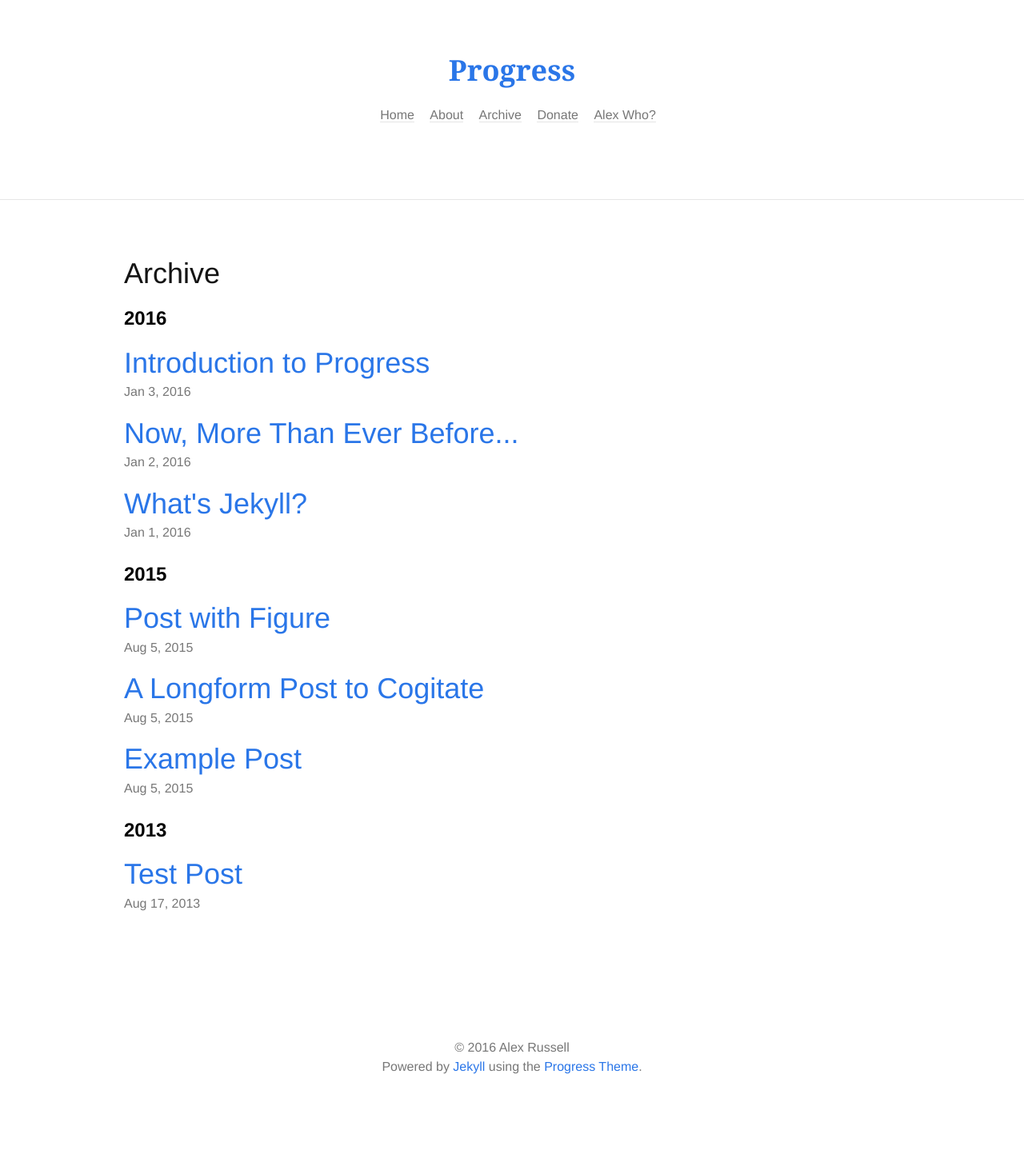
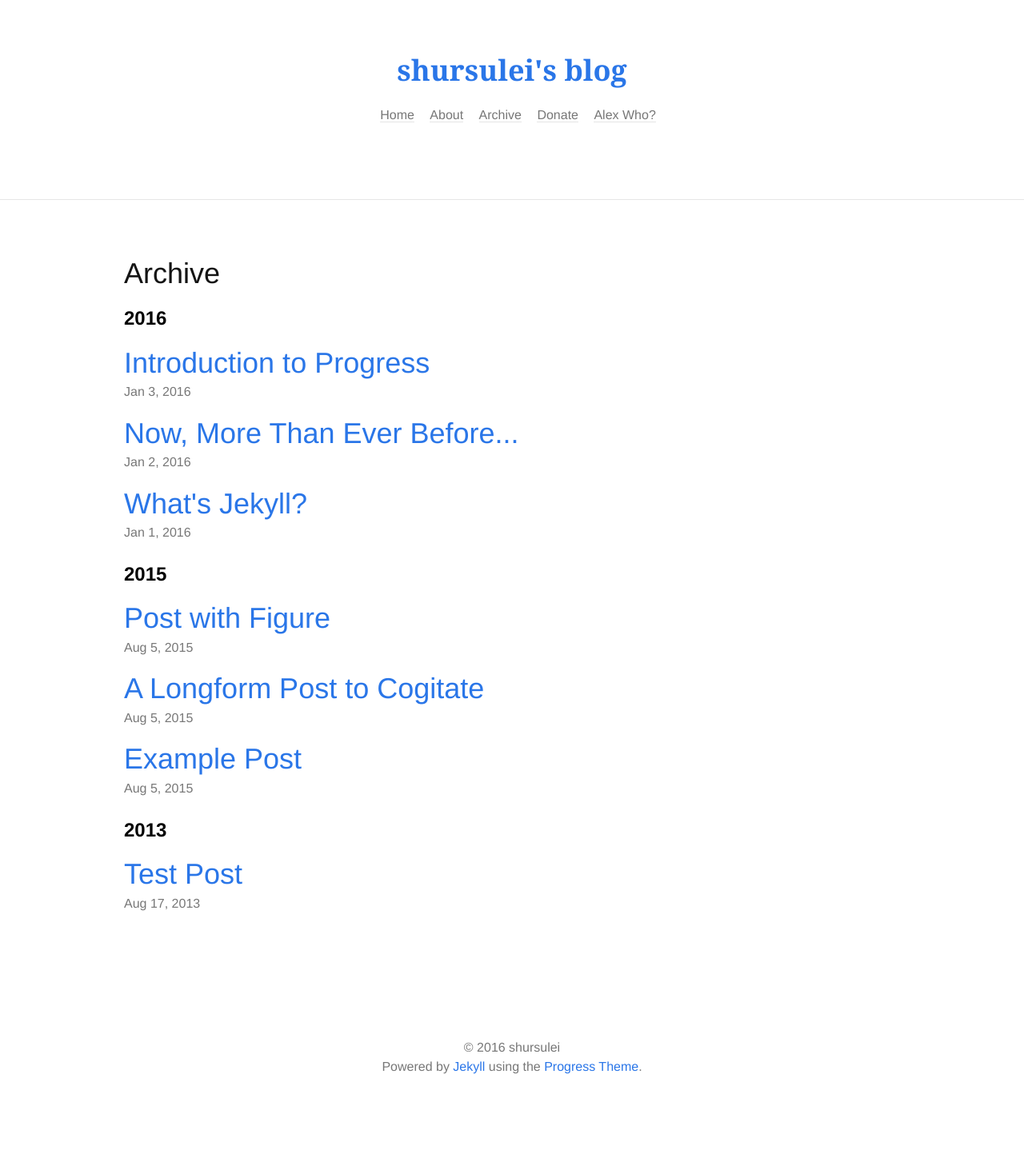
Before and after one commit to shursulei/shursulei.github.io, a Jekyll site: the page built from archive.html, in a window 1280 px wide. Shown: the whole page at 80% size. Built offline with Jekyll 4.4.1, drawn with Linux system fonts in a browser that asks for light colours; some web fonts are replaced.

Commit message:
change  _config.yml

```diff
--- a/_config.yml
+++ b/_config.yml
@@ -2,7 +2,7 @@
 permalink:           pretty
 
 # Setup
-title:               Progress
+title:               shursulei's blog
 tagline:             A responsive blog theme that illustrates reading progress. Suited for continous reading.
 url:                 http://alexanderussell.github.io
 baseurl:             /progress-for-jekyll
@@ -10,7 +10,7 @@ analytics_id:
 
 # Owner/author information
 owner:
-  name:           Alex Russell
+  name:           shursulei
   avatar:         avatar.png
   bio:            "Designer."
   email:          alex@collectivelymade.com
```
